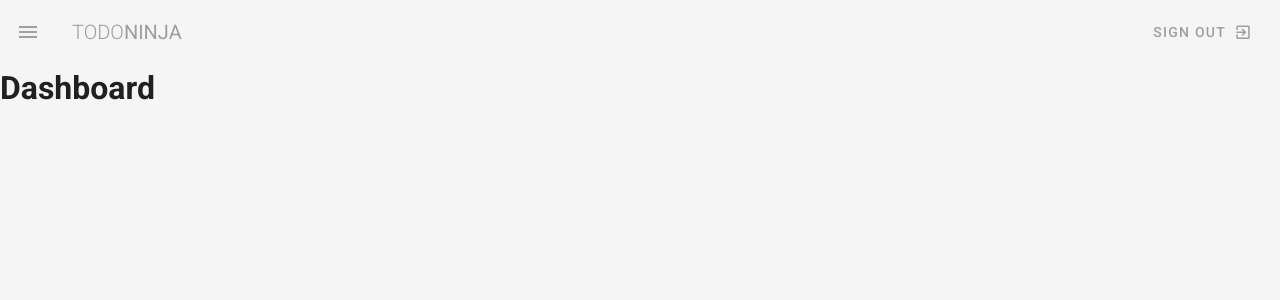
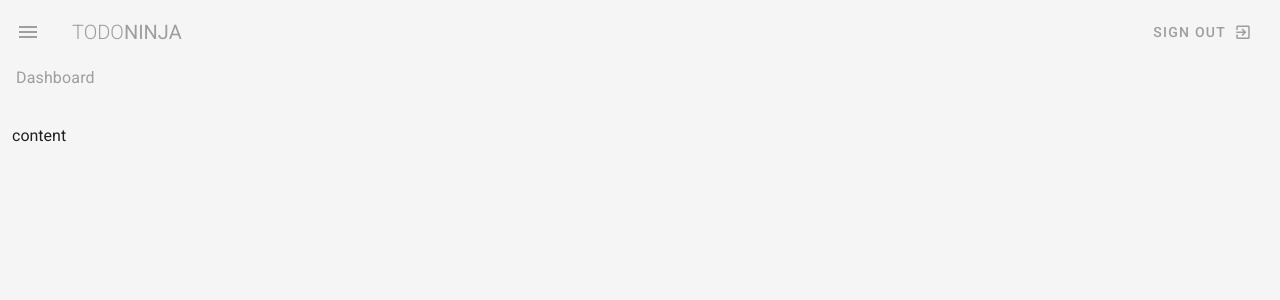
Before and after one commit to sai-myne/Vuetify, a Vue app: page / in a window 1280 px wide. Shown: the top 300 px of the page. Built offline with nearby package versions, Linux system fonts and the light colour scheme.

Commit message:
Padding & Margin

```diff
--- a/src/App.vue
+++ b/src/App.vue
@@ -1,9 +1,9 @@
 <template>
   <v-app>
     <Navbar />
-    <v-main class="grey lighten-4">
+    <v-content class="grey lighten-4">
       <router-view></router-view>
-    </v-main>
+    </v-content>
   </v-app>
 </template>
 
--- a/src/views/Dashboard.vue
+++ b/src/views/Dashboard.vue
@@ -1,7 +1,10 @@
 <template>
   <div class="dashboard">
-    <h1>Dashboard</h1>
+    <h1 class='subtitle-1 grey--text mx-4 mb-4'>Dashboard</h1>
 
+    <v-container fluid class="my-5">
+        content
+    </v-container>
   </div>
 </template>
 
--- a/src/views/Projects.vue
+++ b/src/views/Projects.vue
@@ -1,7 +1,10 @@
 <template>
   <div class="projects">
-    <h1>Projects</h1>
+    <h1 class='subtitle-1 grey--text mx-4 mb-4'>Projects</h1>
 
+    <v-container fluid class="my-5">
+        content
+    </v-container>
   </div>
 </template>
 
--- a/src/views/Team.vue
+++ b/src/views/Team.vue
@@ -1,6 +1,10 @@
 <template>
   <div class="team">
-    <h1>Team</h1>
+    <h1 class='subtitle-1 grey--text mx-4 mb-4'>Team</h1>
+
+    <v-container fluid class="my-5">
+        content
+    </v-container>
 
   </div>
 </template>
```
